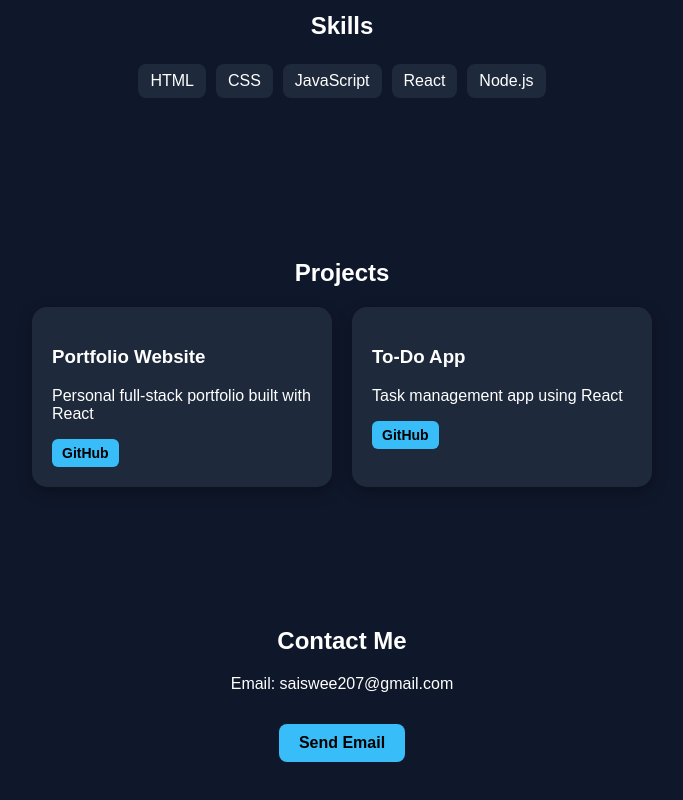
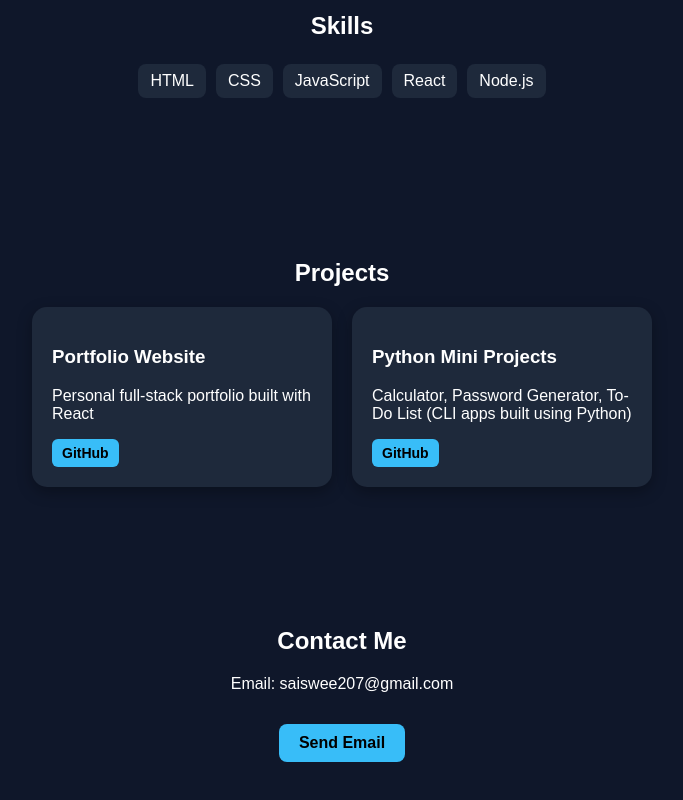
Before and after one commit to saiswee/Portfolio, a React (Create React App) app in the folder client/: page / in a window 1280 px wide. Shown: the part 863-1663 px from the top of the page, without its empty margins (298-981 px from the left). Built offline with nearby package versions, Linux system fonts and the light colour scheme.

Commit message:
Update App.js

```diff
--- a/client/src/App.js
+++ b/client/src/App.js
@@ -9,10 +9,9 @@ function App() {
 
     },
     {
-      title: "To-Do App",
-      desc: "Task management app using React",
-      github: "https://github.com/yourusername/todo",
-
+      title: "Python Mini Projects",
+      desc: "Calculator, Password Generator, To-Do List (CLI apps built using Python)",
+      github: "https://github.com/saiswee/codsoft",
     },
   ];
 
```
